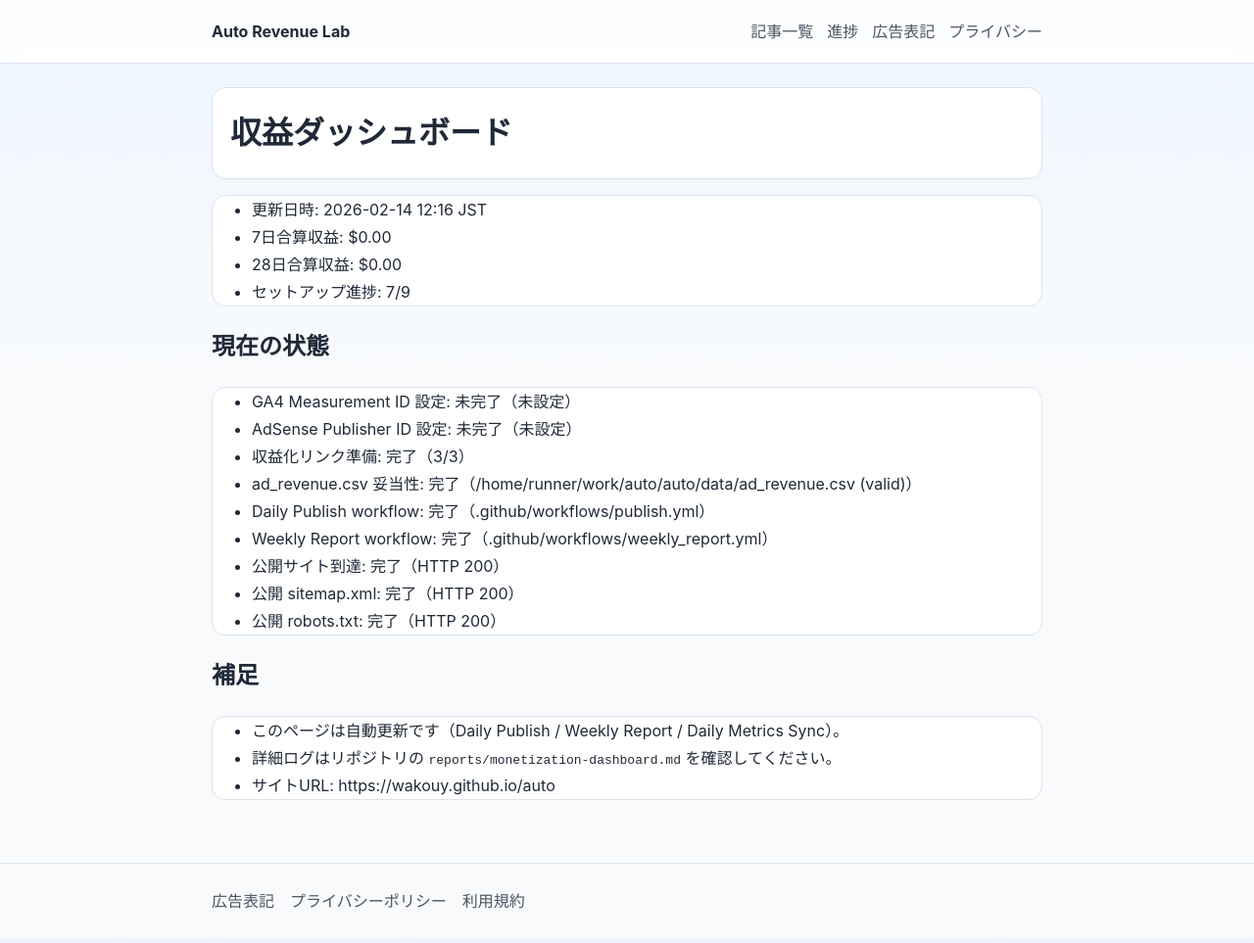
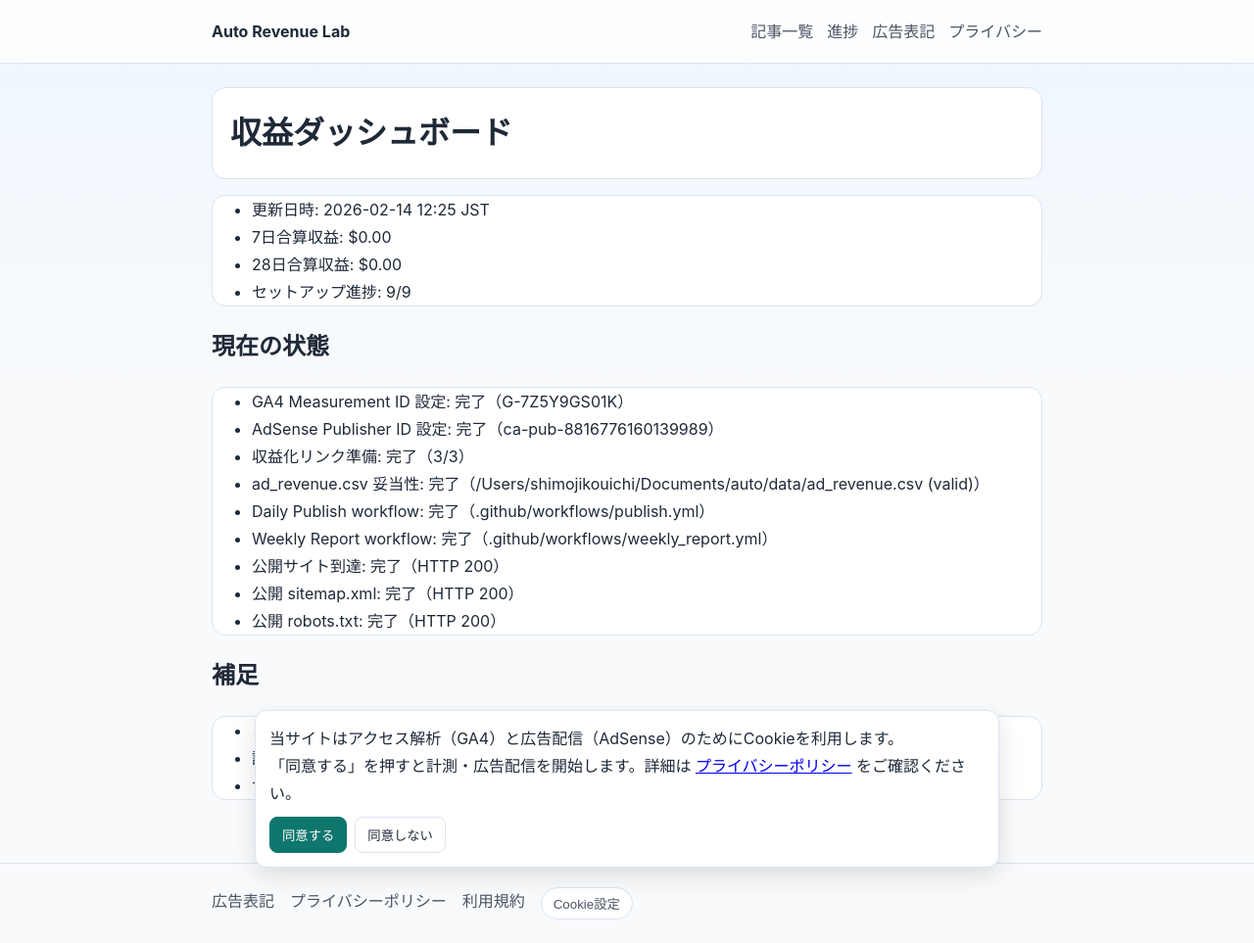
Before and after one commit to wakouy/auto, a Jekyll site: the page built from content/dashboard.md, in a window 1280 px wide. Shown: the whole page at 98% size. Built offline with Jekyll 4.4.1, drawn with Linux system fonts in a browser that asks for light colours.

Commit message:
chore: apply tracking ids and refresh dashboard guidance

```diff
--- a/_config.yml
+++ b/_config.yml
@@ -1,20 +1,18 @@
-title: "Auto Revenue Lab"
-description: "日本語AIツール特化の自動収益化サイト"
-url: "https://wakouy.github.io"
-baseurl: "/auto"
-lang: "ja"
+title: Auto Revenue Lab
+description: 日本語AIツール特化の自動収益化サイト
+url: https://wakouy.github.io
+baseurl: /auto
+lang: ja
 markdown: kramdown
 kramdown:
   input: GFM
-
 exclude:
-  - scripts
-  - tests
-  - requirements.txt
-  - README.md
-  - data
-  - reports
-  - .github
-
-ga4_measurement_id: ""
-adsense_publisher_id: ""
+- scripts
+- tests
+- requirements.txt
+- README.md
+- data
+- reports
+- .github
+ga4_measurement_id: G-7Z5Y9GS01K
+adsense_publisher_id: ca-pub-8816776160139989
--- a/content/dashboard.md
+++ b/content/dashboard.md
@@ -6,16 +6,16 @@
 
 # 収益ダッシュボード
 
-- 更新日時: 2026-02-14 12:16 JST
+- 更新日時: 2026-02-14 12:25 JST
 - 7日合算収益: $0.00
 - 28日合算収益: $0.00
-- セットアップ進捗: 7/9
+- セットアップ進捗: 9/9
 
 ## 現在の状態
-- GA4 Measurement ID 設定: 未完了（未設定）
-- AdSense Publisher ID 設定: 未完了（未設定）
+- GA4 Measurement ID 設定: 完了（G-7Z5Y9GS01K）
+- AdSense Publisher ID 設定: 完了（ca-pub-8816776160139989）
 - 収益化リンク準備: 完了（3/3）
-- ad_revenue.csv 妥当性: 完了（/home/runner/work/auto/auto/data/ad_revenue.csv (valid)）
+- ad_revenue.csv 妥当性: 完了（/Users/shimojikouichi/Documents/auto/data/ad_revenue.csv (valid)）
 - Daily Publish workflow: 完了（.github/workflows/publish.yml）
 - Weekly Report workflow: 完了（.github/workflows/weekly_report.yml）
 - 公開サイト到達: 完了（HTTP 200）
```
Also changed, not shown: reports/monetization-dashboard.md (+6 -7 lines), reports/search-console-checklist.md (+12 -11 lines), scripts/search_console_checklist.py (+14 -1 lines), scripts/update_dashboard.py (+13 -9 lines).
